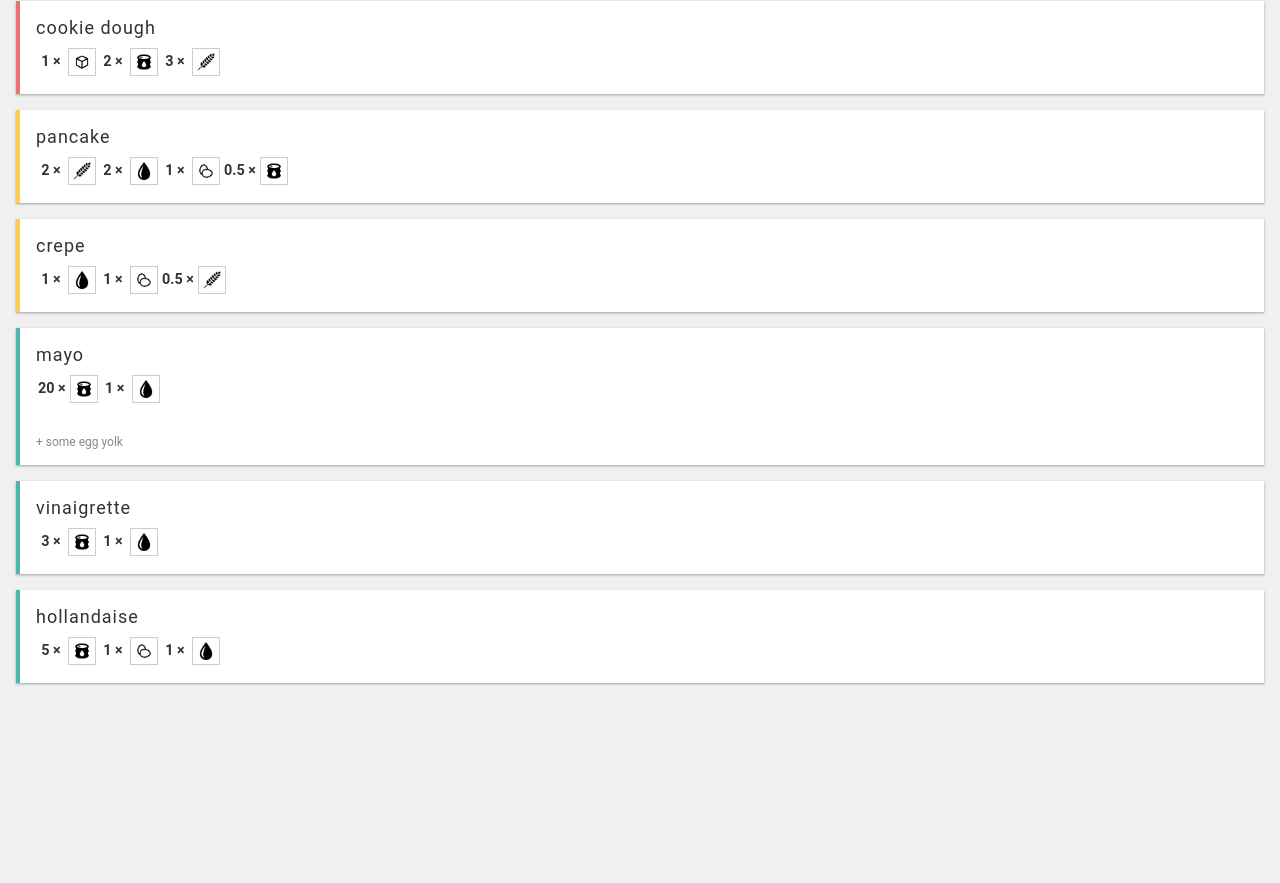
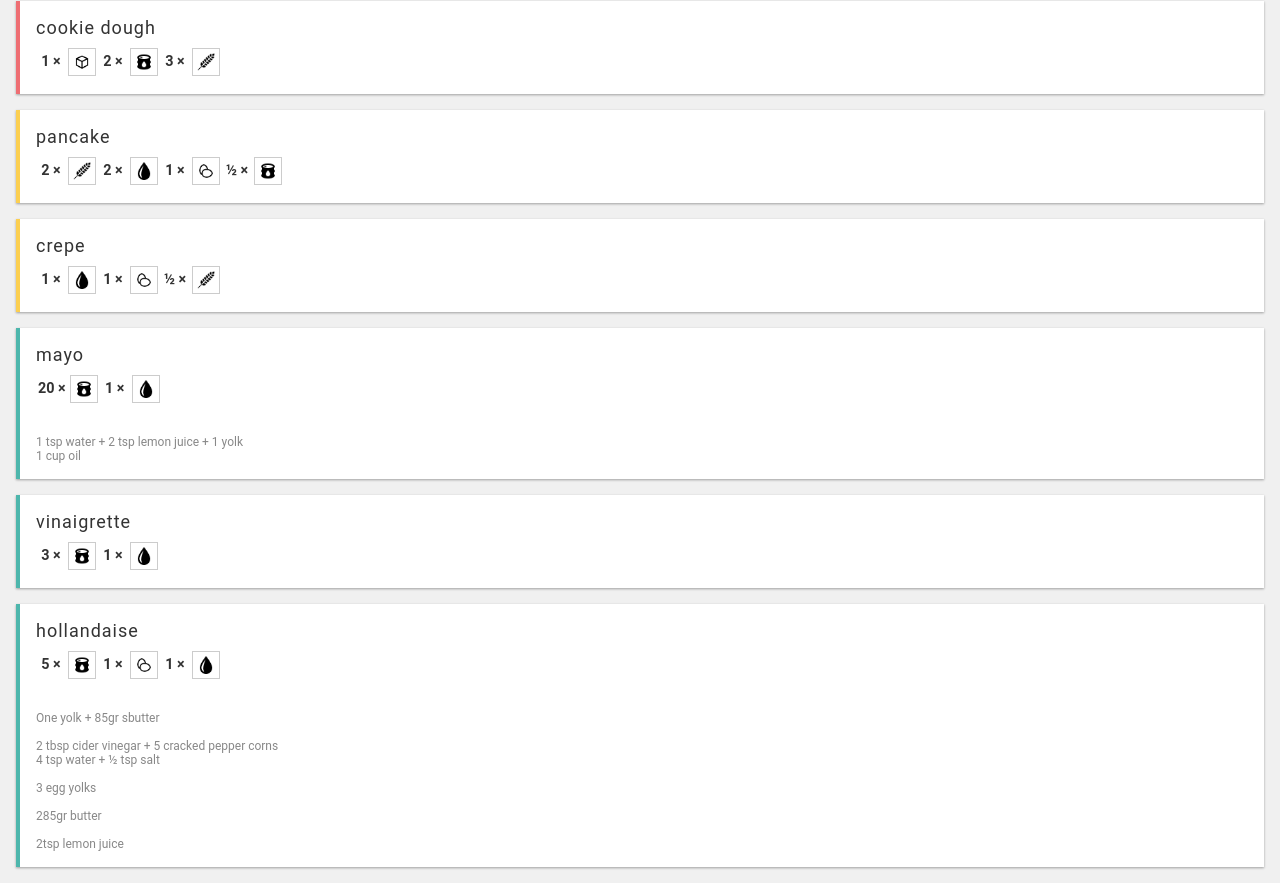
Before and after one commit to stojg/ratio.stojg.se, a website: page public/index.html in a window 1280 px wide. Shown: the part 319-1202 px from the top of the page. Before the commit the page ends 1018 px from the top, so only its background shows below. Drawn offline with Linux system fonts and the light colour scheme.

Commit message:
Adding some notes

```diff
--- a/public/index.html
+++ b/public/index.html
@@ -83,7 +83,7 @@
         <div class="ingredient egg"></div>
     </div>
     <div class="row">
-        <div class="count">0.5 &times;</div>
+        <div class="count">&#xbd; &times;</div>
         <div class="ingredient fat"></div>
     </div>
 </a>
@@ -99,7 +99,7 @@
         <div class="ingredient egg"></div>
     </div>
     <div class="row">
-        <div class="count">0.5 &times;</div>
+        <div class="count">&#xbd; &times;</div>
         <div class="ingredient flour"></div>
     </div>
 </a>
@@ -115,7 +115,8 @@
         <div class="ingredient water"></div>
     </div>
     <div class="note">
-        + some egg yolk
+        1 tsp water + 2 tsp lemon juice + 1 yolk
+        1 cup oil
     </div>
 </a>
 
@@ -145,6 +146,19 @@
         <div class="count">1 &times;</div>
         <div class="ingredient water"></div>
     </div>
+
+    <div class="note">
+        One yolk + 85gr sbutter
+
+        2 tbsp cider vinegar + 5 cracked pepper corns
+        4 tsp water + &#xbd; tsp salt
+
+        3 egg yolks
+
+        285gr butter
+
+        2tsp lemon juice
+    </div>
 </a>
 
 <script src="js/plugins.js"></script>
```
Also changed, not shown: src/index.html (+17 -3 lines).
